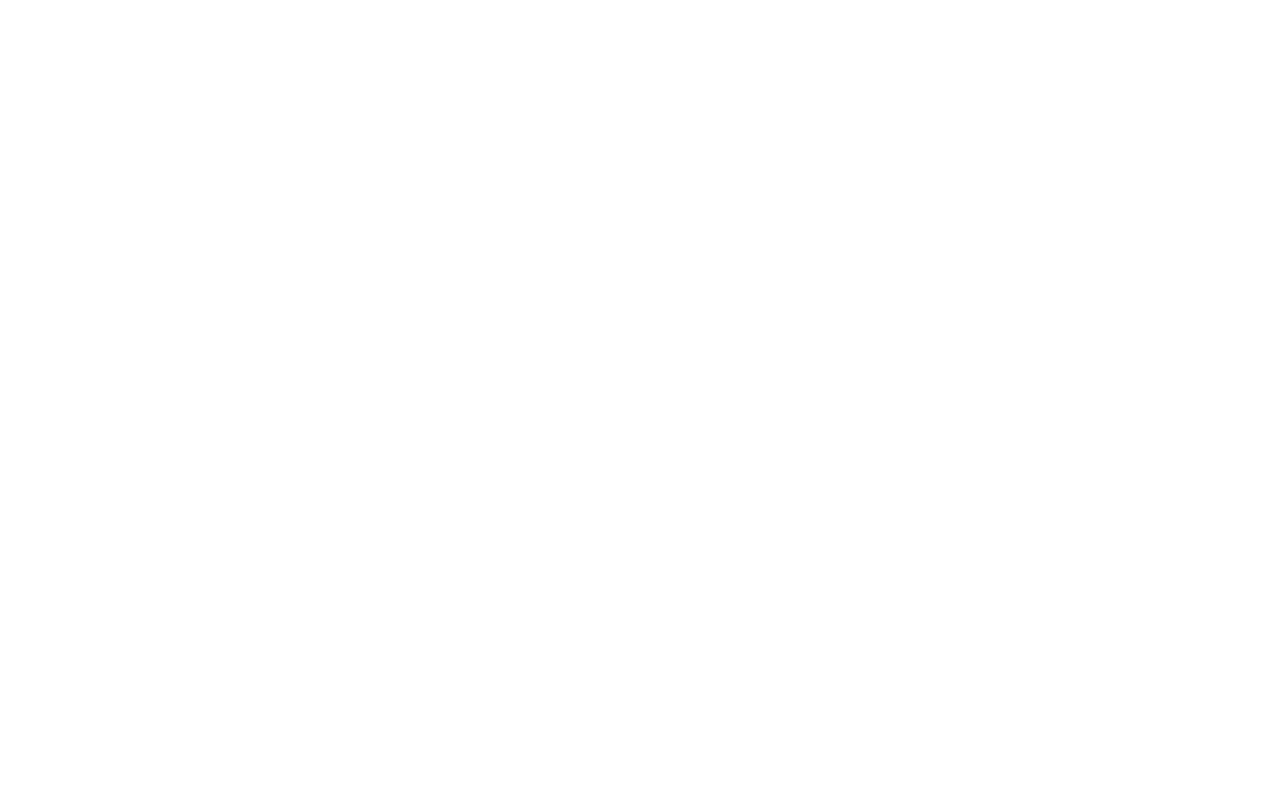
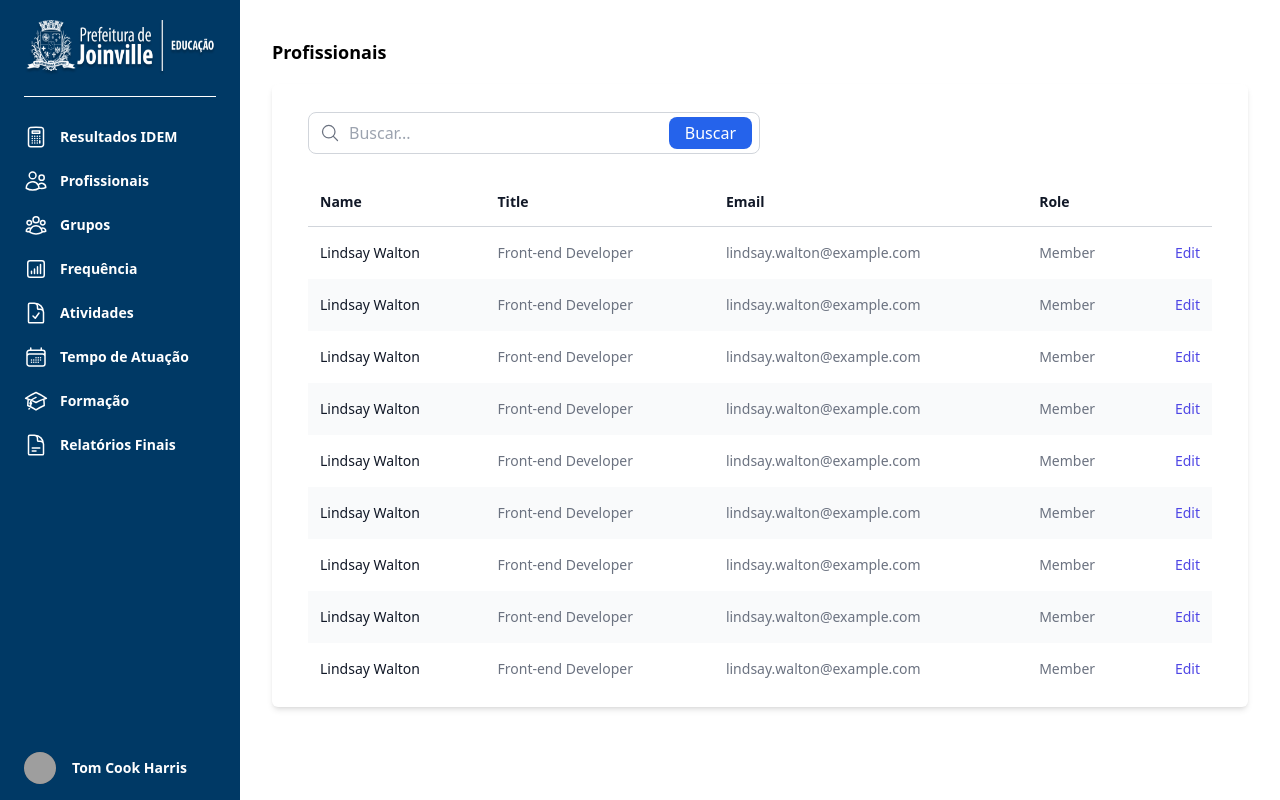
Before and after one commit to Sistema-GR/dashboard-admin, a Vue app: page /admin/professional in a window 1280 px wide. Before the commit this address had no page. Built offline with nearby package versions, Linux system fonts and the light colour scheme; grey boxes are pictures that could not be loaded.

Commit message:
feat/professionals

```diff
--- /dev/null
+++ b/src/components/Search/Search.vue
@@ -0,0 +1,27 @@
+<template>
+    <div class="flex items-center w-full lg:w-3/6">
+      <div class="relative w-full">
+        <div class="absolute inset-y-0 left-0 flex items-center pl-3 pointer-events-none">
+          <MagnifyingGlassIcon class="w-5 h-5 text-gray-500" />
+        </div>
+        <input
+          type="text"
+          class="w-full pl-10 pr-20 py-2 border border-gray-300 rounded-lg focus:ring-blue-500 focus:border-blue-500"
+          placeholder="Buscar..."
+        />
+        <button class="absolute right-2 top-1/2 transform -translate-y-1/2 bg-blue-600 text-white px-4 py-1 rounded-lg hover:bg-blue-700 focus:ring-4 focus:ring-blue-300">
+          Buscar
+        </button>
+      </div>
+    </div>
+  </template>
+
+  <script>
+  import { MagnifyingGlassIcon } from "@heroicons/vue/24/outline";
+
+  export default {
+    name: "SSearch",
+    components: {MagnifyingGlassIcon,}
+
+  };
+  </script>
--- a/src/components/Sidebar/Sidebar.vue
+++ b/src/components/Sidebar/Sidebar.vue
@@ -97,8 +97,8 @@
     { name: 'Cálculo Anteriores', route: '/home/previouscal', icon: ChartBarIcon, current: false },
   ],
   'admin-panel': [
-    { name: 'Resultados IDEM', route: '', icon: CalculatorIcon, current: false },
-    { name: 'Profissionais', route: '', icon: UsersIcon , current: false },
+    { name: 'Resultados IDEM', route: '/admin/results', icon: CalculatorIcon, current: false },
+    { name: 'Profissionais', route: '/admin/professional', icon: UsersIcon , current: false },
     { name: 'Grupos', route: '', icon: UserGroupIcon, current: false },
     { name: 'Frequência', route: '', icon: ChartBarSquareIcon , current: false },
     { name: 'Atividades', route: '', icon: DocumentCheckIcon , current: false },
--- a/src/components/Table/PrimaryTable.vue
+++ b/src/components/Table/PrimaryTable.vue
@@ -1,6 +1,6 @@
 <template>
     <div class="px-4 sm:px-2 lg:px-4 w-full">
-      <div class="mt-8 flow-root">
+      <div class="mt-6 flow-root">
         <div class="-mx-4 -my-2 overflow-x-auto sm:-mx-6 lg:-mx-8">
           <div class="inline-block min-w-full py-2 align-middle sm:px-6 lg:px-8">
             <table class="min-w-full divide-y divide-gray-300">
--- a/src/router/index.js
+++ b/src/router/index.js
@@ -9,6 +9,7 @@
 ///////////////////////////////////////////////////////////////////////////////
 import adminPanel from '@/views/AdminPanel/index.vue'
 import result from '@/views/AdminPanel/Results/index.vue'
+import professional from '@/views/AdminPanel/Professional/index.vue'
 
 
 const router = createRouter({
@@ -51,6 +52,11 @@
           name: 'results',
           component : result
         },
+        {
+          path: 'professional',
+          name: 'professional',
+          component : professional
+        },
       ]
     },
   ]
--- /dev/null
+++ b/src/views/AdminPanel/Professional/index.vue
@@ -0,0 +1,20 @@
+<template>
+    <Whiteboard title="Profissionais">
+        <div class="flex w-full items-start justify-start px-4 mt-4">
+            <Search />
+        </div>
+        <PrimaryTable />
+    </Whiteboard>
+</template>
+
+<script>
+import TextInput from '@/components/Inputs/TextInput.vue';
+import PrimaryTable from '@/components/Table/PrimaryTable.vue';
+import Whiteboard from '@/components/Whiteboard/Whiteboard.vue';
+import Search from '@/components/Search/Search.vue';
+
+export default {
+    name: "Resultados IDEM",
+    components: {Whiteboard, PrimaryTable, TextInput, Search}
+}
+</script>
--- a/src/views/AdminPanel/Results/index.vue
+++ b/src/views/AdminPanel/Results/index.vue
@@ -47,6 +47,11 @@
                         type="text"
                         />
                 </div>
+
+            </div>
+
+            <div class="flex w-full items-center justify-start px-4 mt-8">
+                <Search />
             </div>
 
         <PrimaryTable />
@@ -55,11 +60,12 @@
 
 <script>
 import TextInput from '@/components/Inputs/TextInput.vue';
+import Search from '@/components/Search/Search.vue';
 import PrimaryTable from '@/components/Table/PrimaryTable.vue';
 import Whiteboard from '@/components/Whiteboard/Whiteboard.vue';
 
 export default {
     name: "Resultados IDEM",
-    components: {Whiteboard, PrimaryTable, TextInput}
+    components: {Whiteboard, PrimaryTable, TextInput, Search}
 }
 </script>
```
